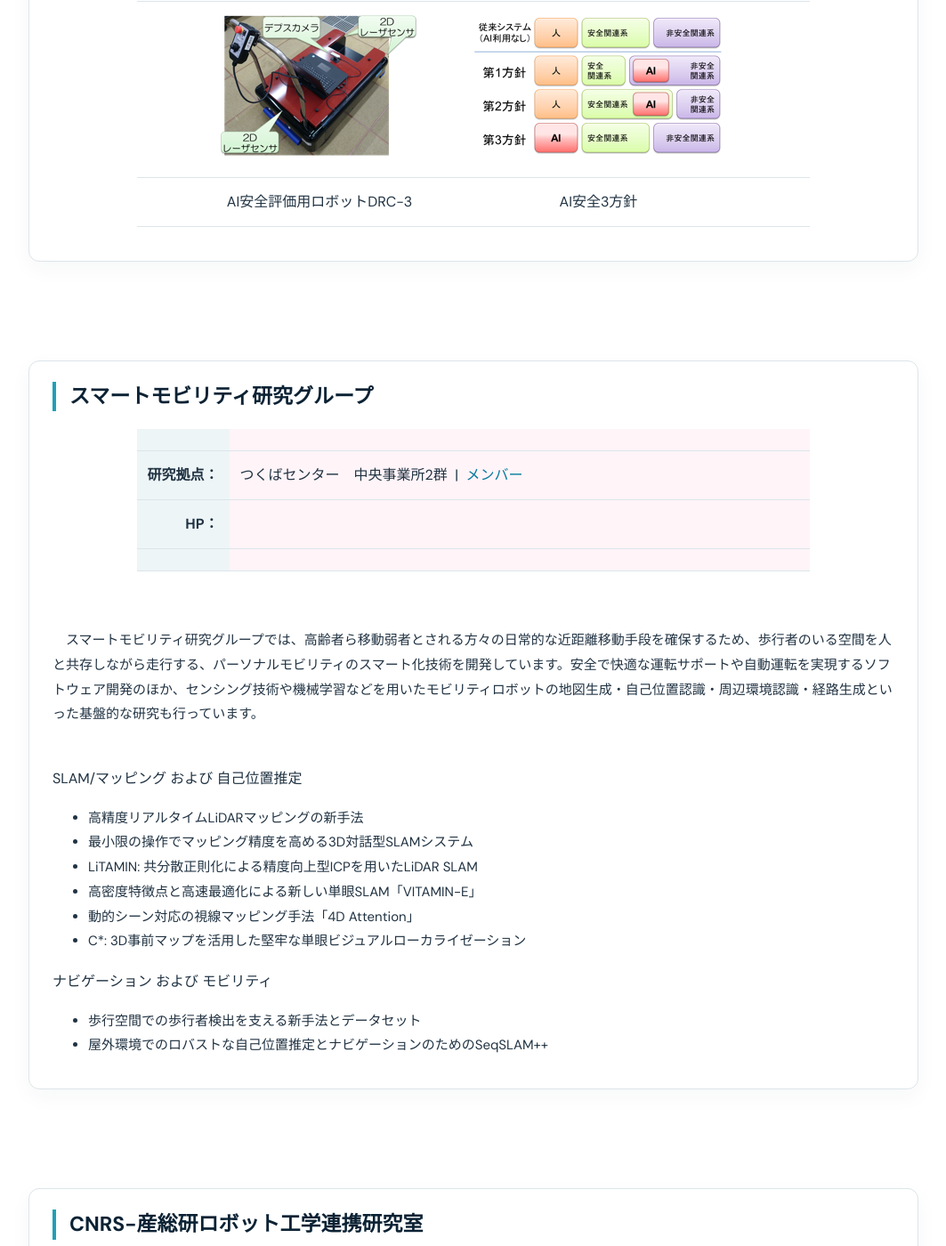
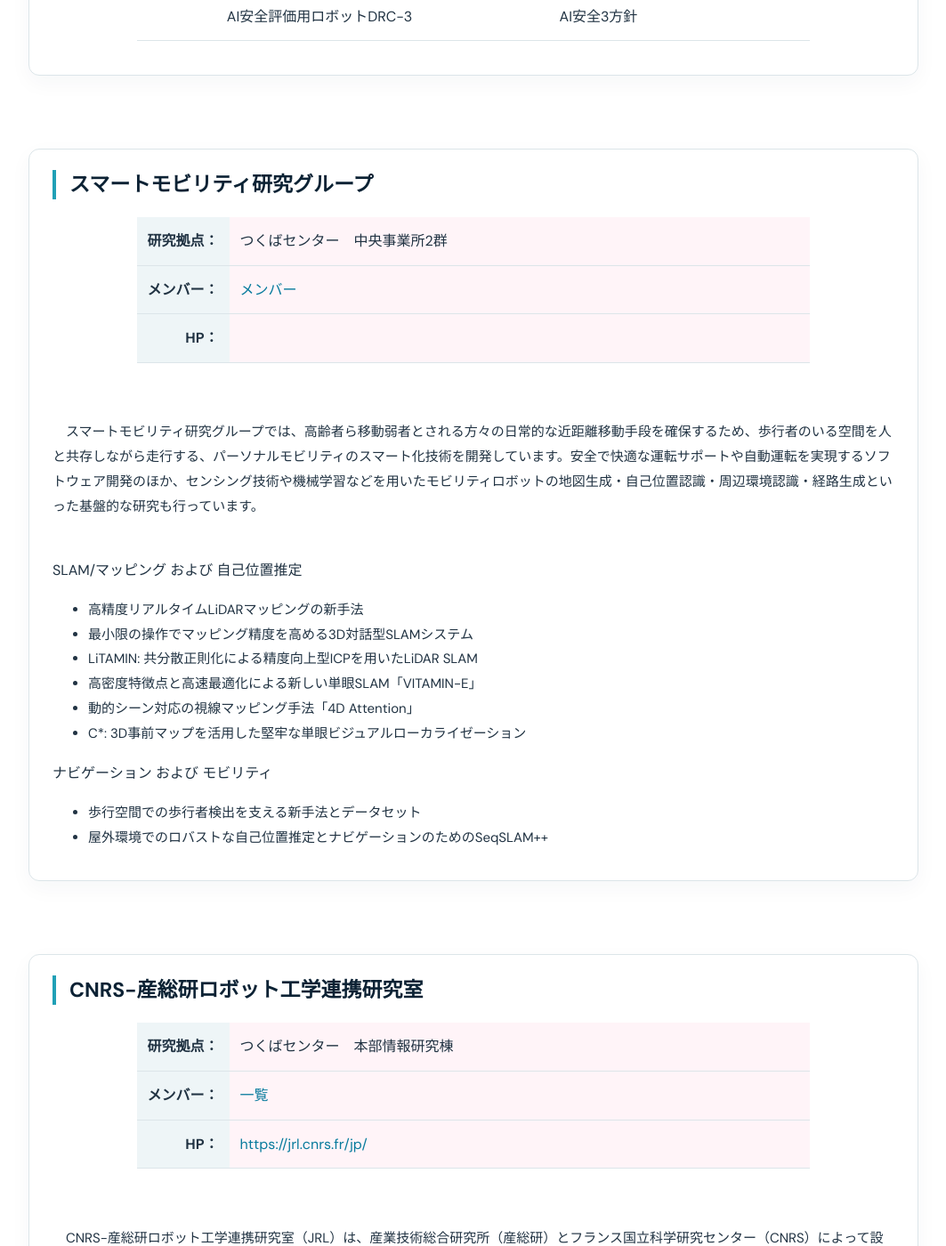
Before and after one commit to isri-aist/isri-aist.github.io, a Jekyll site: the page built from ja/groups/index.md, in a window 1280 px wide and 1400 px high, scrolled down 3855 px. Shown: the whole window at 89% size, without its empty margins (108-1171 px from the left). Built offline with Jekyll 4.4.1, drawn with Linux system fonts in a browser that asks for light colours; some of the changed text lies outside the part shown.

Commit message:
Update index.md

```diff
--- a/ja/groups/index.md
+++ b/ja/groups/index.md
@@ -29,7 +29,6 @@ permalink: /ja/groups/
             </tr>
           </tbody>
         </table>
-<br/>
 <br/>
 <font class="group_subheading">ロボットによる物品操作技術</font>
 <ul>
@@ -127,30 +126,6 @@ permalink: /ja/groups/
         </table>
 
 
-<table bgcolor="#fff4f8" border="0" cellpadding="3" cellspacing="0" width="100%">
-<tbody>
-<tr>
-<th align="right" height="2" style="text-align : right;" valign="top"></th>
-<td align="left" height="2" valign="top"></td>
-<td align="left" valign="top" width="2"></td>
-</tr>
-<tr>
-<th align="right" style="text-align : right;" valign="top" width="90"><nobr>研究拠点：</nobr></th>
-<td align="left" valign="top">つくばセンター　中央事業所2群  |  <a href="{{ '/ja/member/#twrg' | relative_url }}" target="_self">メンバー</a></td>
-<td align="left" valign="top" width="2"> </td>
-</tr>
-<tr>
-<th align="right" style="text-align : right;" valign="top">HP：</th>
-<td align="left" valign="top"></td>
-<td align="left" valign="top"></td>
-</tr>
-<tr>
-<th align="right" height="2" style="text-align : right;" valign="top"></th>
-<td align="left" height="2" valign="top"></td>
-<td align="left" height="2" valign="top" width="2"></td>
-</tr>
-</tbody>
-</table>
 <br/>
 <font class="group_subheading">サービスロボット、産業用ロボットの安全に関する研究開発、試験法開発、標準化</font>
 <ul>
@@ -199,33 +174,27 @@ permalink: /ja/groups/
 </table>
 </div>
 <br/>
-<a id="smrg" name="smrg"></a><br/>
+<a id="smrg" name="smrg"></a>
 <div class="group_container">
 <h2>スマートモビリティ研究グループ</h2>
-<table bgcolor="#fff4f8" border="0" cellpadding="3" cellspacing="0" width="100%">
-<tbody>
-<tr>
-<th align="right" height="2" style="text-align : right;" valign="top"></th>
-<td align="left" height="2" valign="top"></td>
-<td align="left" valign="top" width="2"></td>
-</tr>
-<tr>
-<th align="right" style="text-align : right;" valign="top" width="90"><nobr>研究拠点：</nobr></th>
-<td align="left" valign="top">つくばセンター　中央事業所2群  |  <a href="{{ '/ja/member/#smrg' | relative_url }}" target="_self">メンバー</a></td>
-<td align="left" valign="top" width="2"> </td>
-</tr>
-<tr>
-<th align="right" style="text-align : right;" valign="top">HP：</th>
-<td align="left" valign="top"></td>
-<td align="left" valign="top"></td>
-</tr>
-<tr>
-<th align="right" height="2" style="text-align : right;" valign="top"></th>
-<td align="left" height="2" valign="top"></td>
-<td align="left" height="2" valign="top" width="2"></td>
-</tr>
-</tbody>
-</table>
+          <table border="0" width="100%" cellspacing="0" cellpadding="3" bgcolor="#fff4f8">
+          <tbody>
+            <tr>
+              <th align="right" valign="top" style="text-align : right;" width="90"><nobr>研究拠点：</nobr></th>
+              <td valign="top" align="left">つくばセンター　中央事業所2群</td>
+            </tr>
+            <tr>
+              <th align="right" valign="top" style="text-align : right;">メンバー：</th>
+              <td valign="top" align="left"><a href="{{ '/ja/member/#smrg' | relative_url }}" target="_self">メンバー</a></td>
+            </tr>
+            <tr>
+              <th align="right" valign="top" style="text-align : right;">HP：</th>
+              <td valign="top" align="left"></td>
+            </tr>
+          </tbody>
+        </table>
+
+
 <br/>
 <p>　スマートモビリティ研究グループでは、高齢者ら移動弱者とされる方々の日常的な近距離移動手段を確保するため、歩行者のいる空間を人と共存しながら走行する、パーソナルモビリティのスマート化技術を開発しています。安全で快適な運転サポートや自動運転を実現するソフトウェア開発のほか、センシング技術や機械学習などを用いたモビリティロボットの地図生成・自己位置認識・周辺環境認識・経路生成といった基盤的な研究も行っています。
         <br/>
@@ -247,33 +216,26 @@ permalink: /ja/groups/
 </ul>
 </div>
 <br/>
-<a id="jrl" name="jrl"></a><br/>
+<a id="jrl" name="jrl"></a>
 <div class="group_container">
 <h2>CNRS-産総研ロボット工学連携研究室</h2>
-<table bgcolor="#fff4f8" border="0" cellpadding="3" cellspacing="0" width="100%">
-<tbody>
-<tr>
-<th align="right" height="2" style="text-align : right;" valign="top"></th>
-<td align="left" height="2" valign="top"></td>
-<td align="left" valign="top" width="2"></td>
-</tr>
-<tr>
-<th align="right" style="text-align : right;" valign="top" width="90"><nobr>研究拠点：</nobr></th>
-<td align="left" valign="top">つくばセンター　本部情報研究棟  |  <a href="{{ '/ja/member/#jrl' | relative_url }}" target="_self">メンバー</a></td>
-<td align="left" valign="top" width="2"> </td>
-</tr>
-<tr>
-<th align="right" style="text-align : right;" valign="top">HP：</th>
-<td align="left" valign="top"><a href="https://jrl.cnrs.fr/jp/" target="_blank">https://jrl.cnrs.fr/jp/</a></td>
-<td align="left" valign="top"></td>
-</tr>
-<tr>
-<th align="right" height="2" style="text-align : right;" valign="top"></th>
-<td align="left" height="2" valign="top"></td>
-<td align="left" height="2" valign="top" width="2"></td>
-</tr>
-</tbody>
-</table>
+          <table border="0" width="100%" cellspacing="0" cellpadding="3" bgcolor="#fff4f8">
+          <tbody>
+            <tr>
+              <th align="right" valign="top" style="text-align : right;" width="90"><nobr>研究拠点：</nobr></th>
+              <td valign="top" align="left">つくばセンター　本部情報研究棟</td>
+            </tr>
+            <tr>
+              <th align="right" valign="top" style="text-align : right;">メンバー：</th>
+              <td valign="top" align="left"><a href="{{ '/ja/member/#jrl' | relative_url }}" target="_self">一覧</a></td>
+            </tr>
+            <tr>
+              <th align="right" valign="top" style="text-align : right;">HP：</th>
+              <td valign="top" align="left"><a href="https://jrl.cnrs.fr/jp/" target="_blank">https://jrl.cnrs.fr/jp/</a></td>
+            </tr>
+          </tbody>
+        </table>
+
 <br/>
 <p>　CNRS-産総研ロボット工学連携研究室（JRL）は、産業技術総合研究所（産総研）とフランス国立科学研究センター（CNRS）によって設立された国際共同研究組織です。ヒューマノイドロボットをプラットフォームに、自律性向上を目指す研究を、日仏の研究者が連携して進めています。主な研究分野は、タスク・モーションプランニング、制御、知覚処理、人間・環境とのインタラクション、認知ロボティクスなどです。国際色豊かな研究環境で、EUプロジェクトなど多くの国際共同研究も行われています。本研究室は、産総研とCNRSの両機関から国際共同研究ラボ（IRL）として公式に認定されています。
         <br/>
@@ -299,33 +261,26 @@ permalink: /ja/groups/
 </ul>
 </div>
 <br/>
-<a id="mahsdc" name="mahsdc"></a><br/>
+<a id="mahsdc" name="mahsdc"></a>
 <div class="group_container">
 <h2>三菱電機-産総研 Human-Centric システムデザイン連携研究室</h2>
-<table bgcolor="#fff4f8" border="0" cellpadding="3" cellspacing="0" width="100%">
-<tbody>
-<tr>
-<th align="right" height="2" style="text-align : right;" valign="top"></th>
-<td align="left" height="2" valign="top"></td>
-<td align="left" valign="top" width="2"></td>
-</tr>
-<tr>
-<th align="right" style="text-align : right;" valign="top" width="90"><nobr>研究拠点：</nobr></th>
-<td align="left" valign="top">臨海副都心センター  |  <a href="{{ '/ja/member/#mahsdc' | relative_url }}" target="_self">メンバー</a></td>
-<td align="left" valign="top" width="2"> </td>
-</tr>
-<tr>
-<th align="right" style="text-align : right;" valign="top">HP：</th>
-<td align="left" valign="top"></td>
-<td align="left" valign="top"></td>
-</tr>
-<tr>
-<th align="right" height="2" style="text-align : right;" valign="top"></th>
-<td align="left" height="2" valign="top"></td>
-<td align="left" height="2" valign="top" width="2"></td>
-</tr>
-</tbody>
-</table>
+          <table border="0" width="100%" cellspacing="0" cellpadding="3" bgcolor="#fff4f8">
+          <tbody>
+            <tr>
+              <th align="right" valign="top" style="text-align : right;" width="90"><nobr>研究拠点：</nobr></th>
+              <td valign="top" align="left">臨海副都心センター</td>
+            </tr>
+            <tr>
+              <th align="right" valign="top" style="text-align : right;">メンバー：</th>
+              <td valign="top" align="left"><a href="{{ '/ja/member/#mahsdc' | relative_url }}" target="_self">一覧</a></td>
+            </tr>
+            <tr>
+              <th align="right" valign="top" style="text-align : right;">HP：</th>
+              <td valign="top" align="left"></td>
+            </tr>
+          </tbody>
+        </table>
+
 <br/>
 <font class="group_subheading">パーソナルwell-being社会に向けた⾰新技術と産業を繋ぐCPSを融合したシステムデザインへ</font> <br/>
 <br/>
```
